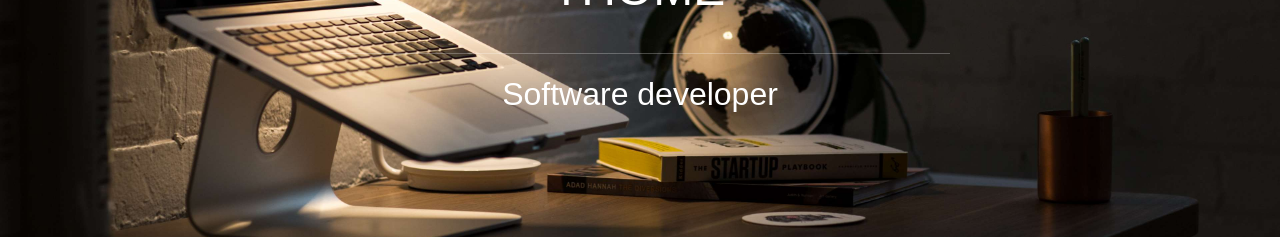
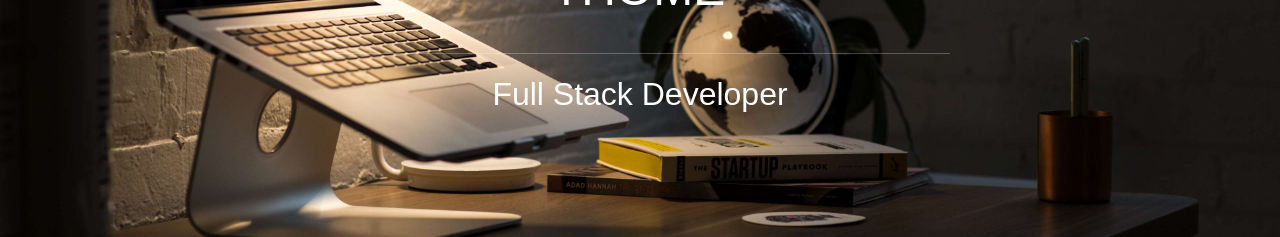
Before and after one commit to smarescat/portfolio, a Vue app: page / in a window 1280 px wide. Shown: the part 404-641 px from the top of the page. Built offline with nearby package versions, Linux system fonts and the light colour scheme.

Commit message:
cambio titulo

```diff
--- a/src/components/Home.vue
+++ b/src/components/Home.vue
@@ -3,7 +3,7 @@
         <div class="home-content">
           <div class="text-1">SANTIAGO MARESCA THOMÉ</div>
           <hr />
-          <div class="text-2">Software developer</div>
+          <div class="text-2">Full Stack Developer</div>
         </div>
     </div>
 </template>
```
